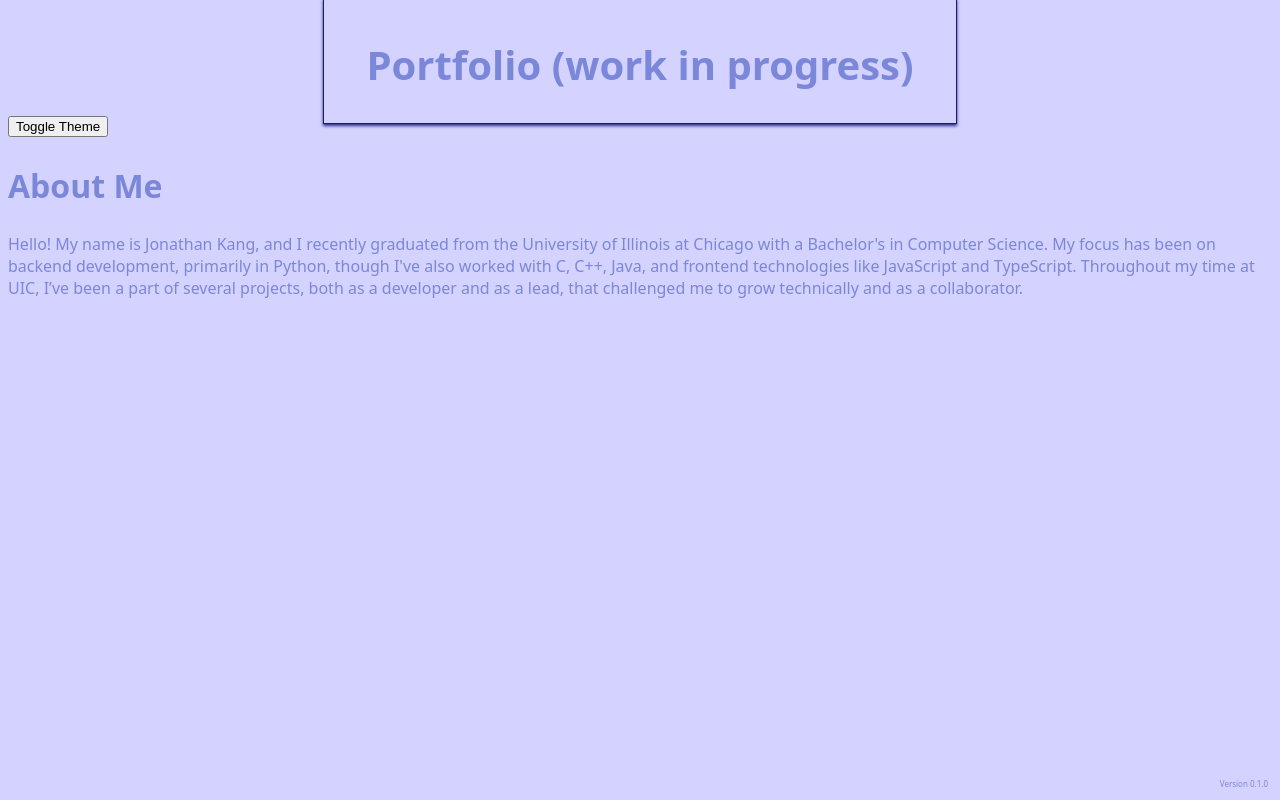
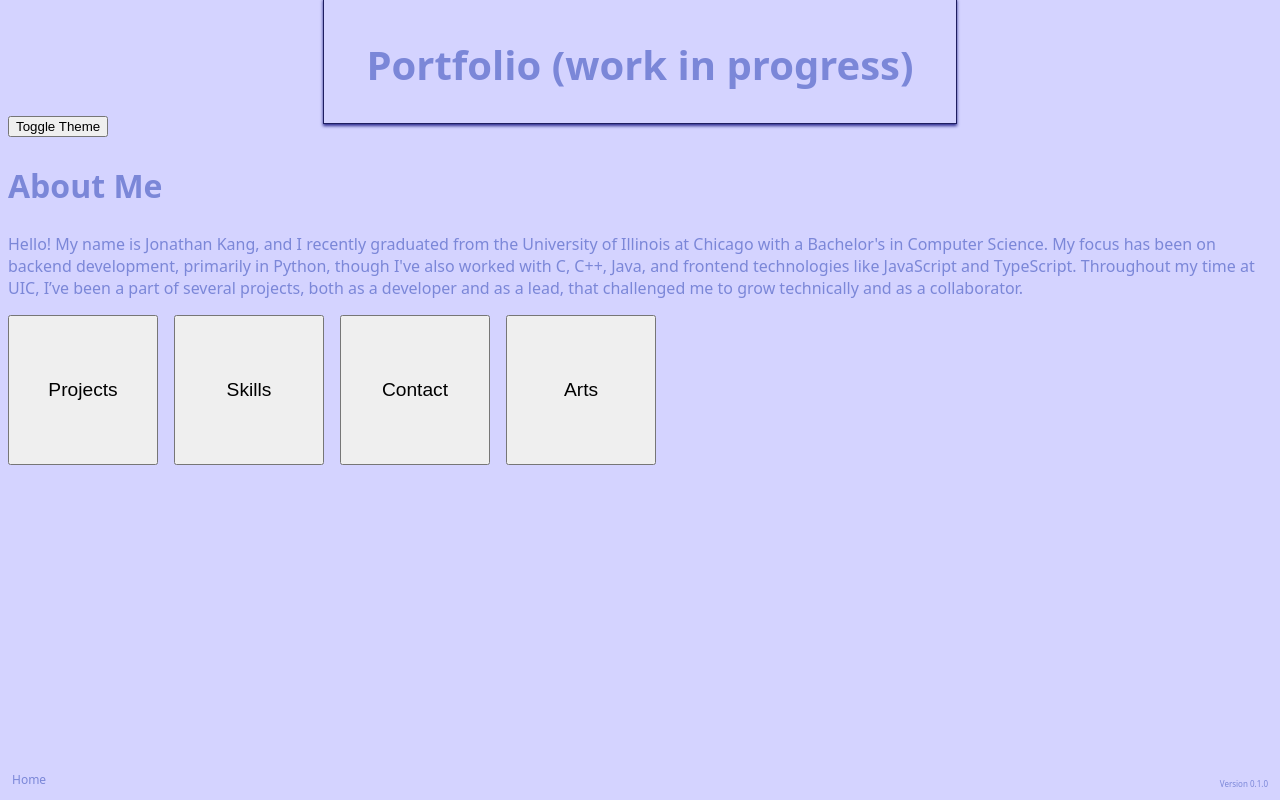
Before and after one commit to JJonKang/Portfolio, a React (Vite) app in the folder react-app/: page / in a window 1280 px wide. Built offline with nearby package versions, Linux system fonts and the light colour scheme; a web font is replaced by a local one.

Commit message:
Placeholder buttons added and a page timeline added

```diff
--- a/react-app/src/App.jsx
+++ b/react-app/src/App.jsx
@@ -13,7 +13,14 @@ function App(){
       <button onClick={() => setDark(!dark)}>Toggle Theme</button>
       <h1 className="title">Portfolio (work in progress)</h1>
       <About />
-      <p className="footer-text">Version 0.1.0</p>
+      <div className="box-buttons">
+        <button className="box-btn">Projects</button>
+        <button className="box-btn">Skills</button>
+        <button className="box-btn">Contact</button>
+        <button className="box-btn">Arts</button>
+      </div>
+      <p className="footer-text-explore">Home</p>
+      <p className="footer-text-version">Version 0.1.0</p>
     </div>
   )
 }
--- a/react-app/src/index.css
+++ b/react-app/src/index.css
@@ -57,9 +57,28 @@ h3 { font-size: 1.75rem; }
 p { font-size: 1.0rem; color: #7b87d8;}
 
 /* version notes */
-.footer-text {
+.footer-text-explore, .footer-text-version {
   position: fixed;
+}
+.footer-text-explore {
+  left: 12px;
+  bottom: 0px;
+  font-size: 0.75rem;
+}
+.footer-text-version {
+  right: 12px;
   bottom: 3px;
-  right: 12px;
   font-size: 0.5rem;
 }
+
+/* Buttons */
+.box-buttons {
+  display: flex;
+  gap: 1rem;
+}
+
+.box-btn {
+  width: 150px;
+  height: 150px;
+  font-size: 1.2rem;
+}
```
